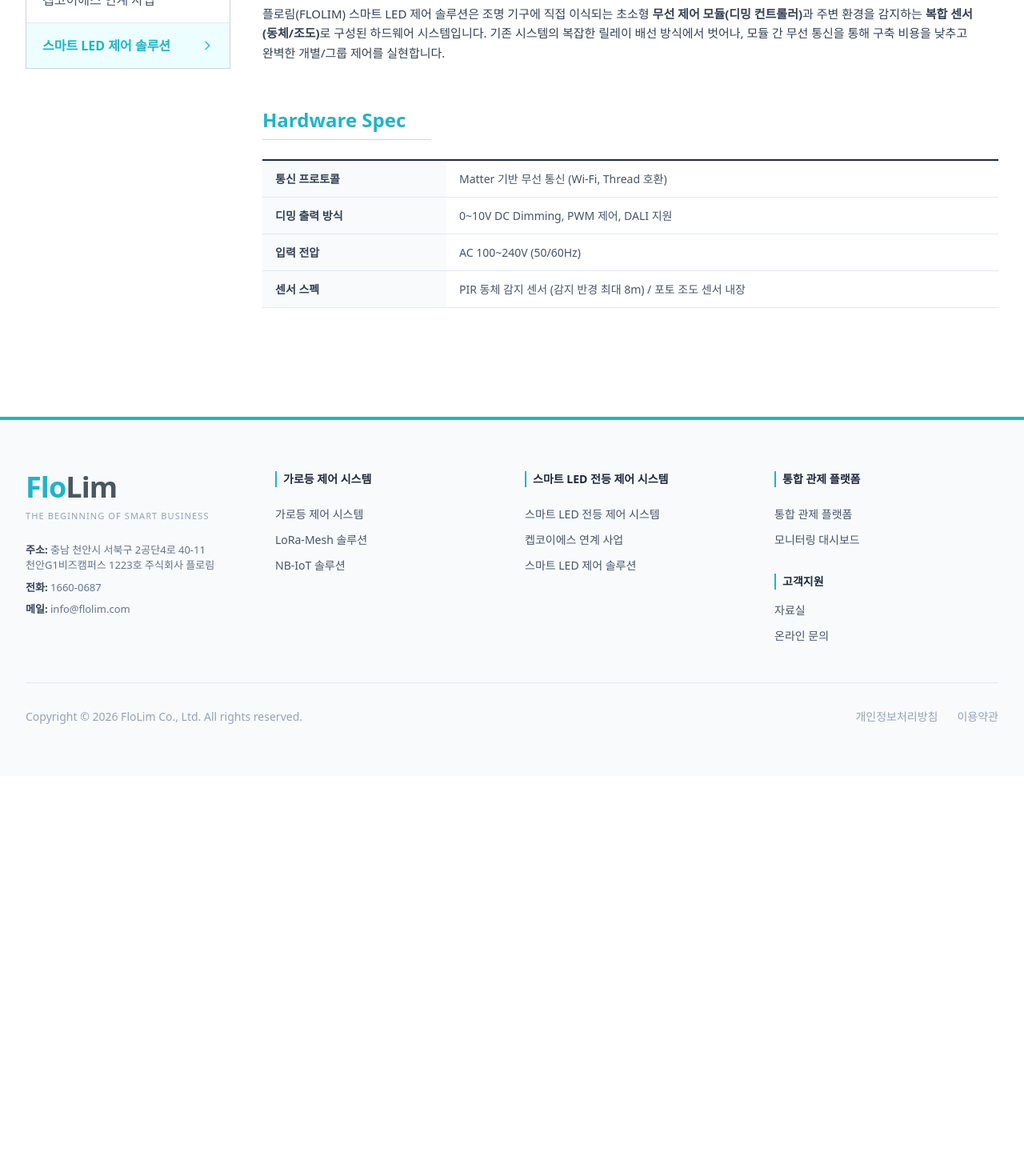
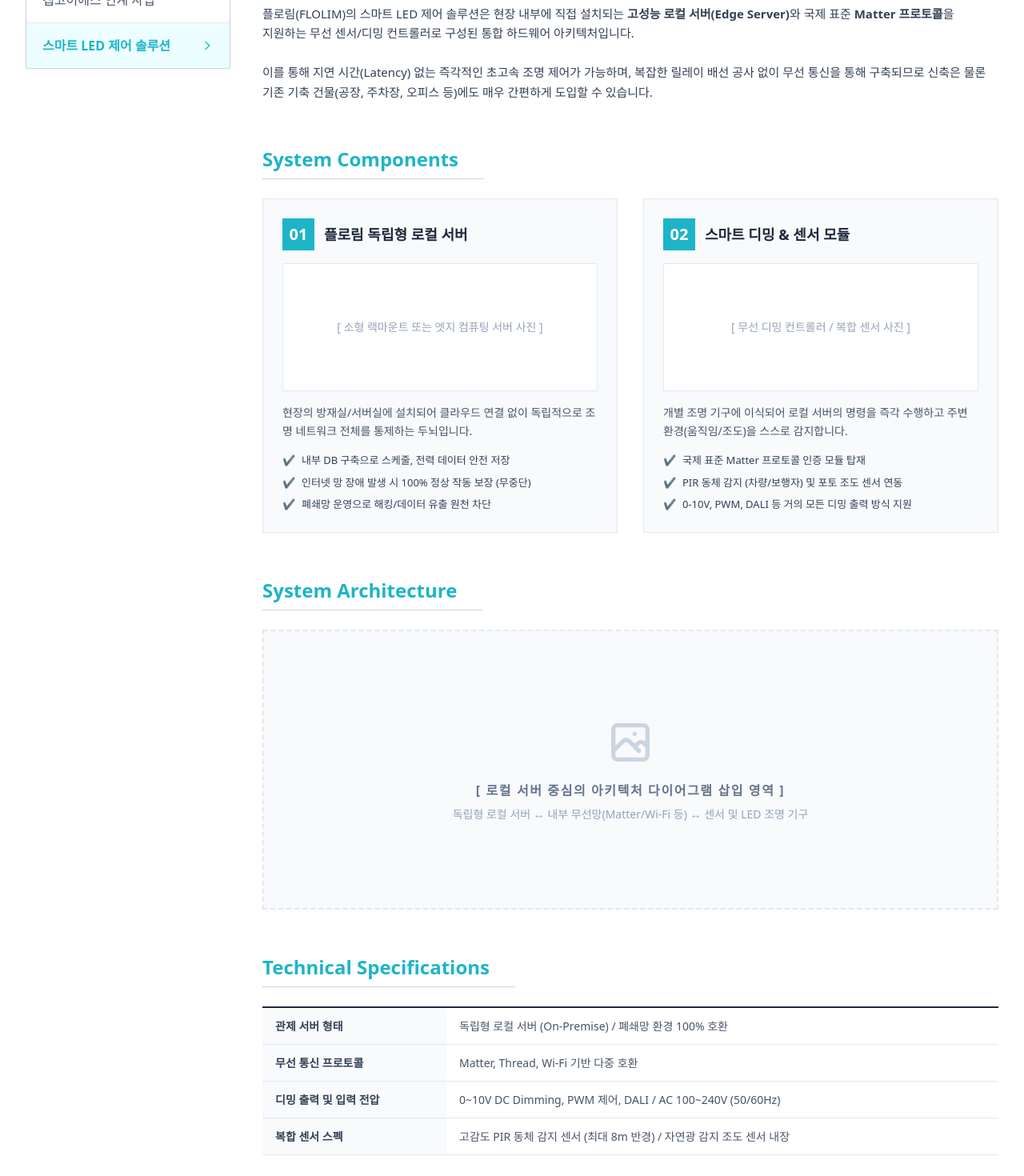
Before and after one commit to flolim-mj54/flolim-website, a React (Vite) app: page /led-solution in a window 1280 px wide. Shown: the part 460-1930 px from the top of the page at 80% size. Before the commit the page ends 1430 px from the top, so only its background shows below. Built offline with nearby package versions, Linux system fonts and the light colour scheme.

Commit message:
스마트 LED 하위 3개 메뉴 수정

```diff
--- a/src/SmartLedSolution.jsx
+++ b/src/SmartLedSolution.jsx
@@ -12,6 +12,7 @@ const SmartLedSolution = () => {
           <h1 className="text-3xl md:text-4xl font-black text-slate-800 tracking-tight">스마트 LED 제어 솔루션</h1>
         </div>
       </div>
+
       <div className="max-w-7xl mx-auto px-4 sm:px-6 lg:px-8 mt-12 flex flex-col md:flex-row gap-10">
         <aside className="w-full md:w-64 flex-shrink-0">
           <div className="border border-slate-300">
@@ -25,24 +26,97 @@ const SmartLedSolution = () => {
             </ul>
           </div>
         </aside>
+
         <section className="flex-1 min-w-0">
           <h2 className="text-3xl font-black text-slate-800 tracking-tight mb-8 pb-4 border-b-2 border-slate-200">
-            스마트 LED 제어 솔루션 <span className="text-lg text-slate-400 font-normal tracking-widest uppercase ml-2">Specification</span>
+            스마트 LED 제어 솔루션 <span className="text-lg text-slate-400 font-normal tracking-widest uppercase ml-2">Technical Specification</span>
           </h2>
+
           <div className="mb-14">
             <h3 className="text-2xl font-bold text-[#1eb4c8] border-b border-slate-300 pb-2 mb-6 inline-block pr-8">Overview</h3>
             <p className="text-slate-700 leading-relaxed break-keep text-[15px]">
-              플로림(FLOLIM) 스마트 LED 제어 솔루션은 조명 기구에 직접 이식되는 초소형 <b>무선 제어 모듈(디밍 컨트롤러)</b>과 주변 환경을 감지하는 <b>복합 센서(동체/조도)</b>로 구성된 하드웨어 시스템입니다. 기존 시스템의 복잡한 릴레이 배선 방식에서 벗어나, 모듈 간 무선 통신을 통해 구축 비용을 낮추고 완벽한 개별/그룹 제어를 실현합니다.
+              플로림(FLOLIM)의 스마트 LED 제어 솔루션은 현장 내부에 직접 설치되는 <b>고성능 로컬 서버(Edge Server)</b>와 국제 표준 <b>Matter 프로토콜</b>을 지원하는 무선 센서/디밍 컨트롤러로 구성된 통합 하드웨어 아키텍처입니다.
+              <br/><br/>
+              이를 통해 지연 시간(Latency) 없는 즉각적인 초고속 조명 제어가 가능하며, 복잡한 릴레이 배선 공사 없이 무선 통신을 통해 구축되므로 신축은 물론 기존 기축 건물(공장, 주차장, 오피스 등)에도 매우 간편하게 도입할 수 있습니다.
             </p>
           </div>
+
           <div className="mb-14">
-            <h3 className="text-2xl font-bold text-[#1eb4c8] border-b border-slate-300 pb-2 mb-6 inline-block pr-8">Hardware Spec</h3>
+            <h3 className="text-2xl font-bold text-[#1eb4c8] border-b border-slate-300 pb-2 mb-6 inline-block pr-8">System Components</h3>
+
+            <div className="grid grid-cols-1 md:grid-cols-2 gap-8">
+              {/* 로컬 서버 컴포넌트 */}
+              <div className="bg-slate-50 border border-slate-200 p-6 flex flex-col">
+                <div className="flex items-center mb-4">
+                  <span className="w-10 h-10 bg-[#1eb4c8] text-white flex items-center justify-center font-bold text-xl mr-3">01</span>
+                  <h4 className="text-lg font-bold text-slate-800">플로림 독립형 로컬 서버</h4>
+                </div>
+                {/* 🖼️ 제품 이미지 삽입 영역 */}
+                <div className="w-full h-40 bg-white border border-slate-200 flex items-center justify-center text-slate-400 text-sm mb-4">
+                  [ 소형 랙마운트 또는 엣지 컴퓨팅 서버 사진 ]
+                </div>
+                <p className="text-sm text-slate-600 mb-4 leading-relaxed flex-1">
+                  현장의 방재실/서버실에 설치되어 클라우드 연결 없이 독립적으로 조명 네트워크 전체를 통제하는 두뇌입니다.
+                </p>
+                <ul className="space-y-2 text-[13px] text-slate-700">
+                  <li className="flex items-start"><span className="text-[#1eb4c8] mr-2">✔️</span>내부 DB 구축으로 스케줄, 전력 데이터 안전 저장</li>
+                  <li className="flex items-start"><span className="text-[#1eb4c8] mr-2">✔️</span>인터넷 망 장애 발생 시 100% 정상 작동 보장 (무중단)</li>
+                  <li className="flex items-start"><span className="text-[#1eb4c8] mr-2">✔️</span>폐쇄망 운영으로 해킹/데이터 유출 원천 차단</li>
+                </ul>
+              </div>
+
+              {/* 램프 컨트롤러 컴포넌트 */}
+              <div className="bg-slate-50 border border-slate-200 p-6 flex flex-col">
+                <div className="flex items-center mb-4">
+                  <span className="w-10 h-10 bg-[#1eb4c8] text-white flex items-center justify-center font-bold text-xl mr-3">02</span>
+                  <h4 className="text-lg font-bold text-slate-800">스마트 디밍 & 센서 모듈</h4>
+                </div>
+                {/* 🖼️ 제품 이미지 삽입 영역 */}
+                <div className="w-full h-40 bg-white border border-slate-200 flex items-center justify-center text-slate-400 text-sm mb-4">
+                  [ 무선 디밍 컨트롤러 / 복합 센서 사진 ]
+                </div>
+                <p className="text-sm text-slate-600 mb-4 leading-relaxed flex-1">
+                  개별 조명 기구에 이식되어 로컬 서버의 명령을 즉각 수행하고 주변 환경(움직임/조도)을 스스로 감지합니다.
+                </p>
+                <ul className="space-y-2 text-[13px] text-slate-700">
+                  <li className="flex items-start"><span className="text-[#1eb4c8] mr-2">✔️</span>국제 표준 Matter 프로토콜 인증 모듈 탑재</li>
+                  <li className="flex items-start"><span className="text-[#1eb4c8] mr-2">✔️</span>PIR 동체 감지 (차량/보행자) 및 포토 조도 센서 연동</li>
+                  <li className="flex items-start"><span className="text-[#1eb4c8] mr-2">✔️</span>0-10V, PWM, DALI 등 거의 모든 디밍 출력 방식 지원</li>
+                </ul>
+              </div>
+            </div>
+          </div>
+
+          {/* 🖼️ 다이어그램 삽입 영역 (System Architecture) */}
+          <div className="mb-14">
+            <h3 className="text-2xl font-bold text-[#1eb4c8] border-b border-slate-300 pb-2 mb-6 inline-block pr-8">System Architecture</h3>
+            <div className="w-full bg-slate-50 border-2 border-slate-200 border-dashed p-8 flex flex-col items-center justify-center min-h-[350px]">
+              <svg className="w-16 h-16 text-slate-300 mx-auto mb-4" fill="none" stroke="currentColor" viewBox="0 0 24 24"><path strokeLinecap="round" strokeLinejoin="round" strokeWidth="2" d="M4 16l4.586-4.586a2 2 0 012.828 0L16 16m-2-2l1.586-1.586a2 2 0 012.828 0L20 14m-6-6h.01M6 20h12a2 2 0 002-2V6a2 2 0 00-2-2H6a2 2 0 00-2 2v12a2 2 0 002 2z"></path></svg>
+              <span className="text-slate-500 font-bold tracking-widest block mb-2">[ 로컬 서버 중심의 아키텍처 다이어그램 삽입 영역 ]</span>
+              <span className="text-sm text-slate-400 text-center">독립형 로컬 서버 ↔ 내부 무선망(Matter/Wi-Fi 등) ↔ 센서 및 LED 조명 기구</span>
+            </div>
+          </div>
+
+          <div className="mb-14">
+            <h3 className="text-2xl font-bold text-[#1eb4c8] border-b border-slate-300 pb-2 mb-6 inline-block pr-8">Technical Specifications</h3>
             <table className="w-full border-t-2 border-slate-800 text-[14px]">
               <tbody>
-                <tr className="border-b border-slate-200"><th className="bg-slate-50 py-3 px-4 text-left font-bold text-slate-700 w-1/4">통신 프로토콜</th><td className="py-3 px-4 text-slate-600">Matter 기반 무선 통신 (Wi-Fi, Thread 호환)</td></tr>
-                <tr className="border-b border-slate-200"><th className="bg-slate-50 py-3 px-4 text-left font-bold text-slate-700">디밍 출력 방식</th><td className="py-3 px-4 text-slate-600">0~10V DC Dimming, PWM 제어, DALI 지원</td></tr>
-                <tr className="border-b border-slate-200"><th className="bg-slate-50 py-3 px-4 text-left font-bold text-slate-700">입력 전압</th><td className="py-3 px-4 text-slate-600">AC 100~240V (50/60Hz)</td></tr>
-                <tr className="border-b border-slate-200"><th className="bg-slate-50 py-3 px-4 text-left font-bold text-slate-700">센서 스펙</th><td className="py-3 px-4 text-slate-600">PIR 동체 감지 센서 (감지 반경 최대 8m) / 포토 조도 센서 내장</td></tr>
+                <tr className="border-b border-slate-200">
+                  <th className="bg-slate-50 py-3 px-4 text-left font-bold text-slate-700 w-1/4">관제 서버 형태</th>
+                  <td className="py-3 px-4 text-slate-600">독립형 로컬 서버 (On-Premise) / 폐쇄망 환경 100% 호환</td>
+                </tr>
+                <tr className="border-b border-slate-200">
+                  <th className="bg-slate-50 py-3 px-4 text-left font-bold text-slate-700">무선 통신 프로토콜</th>
+                  <td className="py-3 px-4 text-slate-600">Matter, Thread, Wi-Fi 기반 다중 호환</td>
+                </tr>
+                <tr className="border-b border-slate-200">
+                  <th className="bg-slate-50 py-3 px-4 text-left font-bold text-slate-700">디밍 출력 및 입력 전압</th>
+                  <td className="py-3 px-4 text-slate-600">0~10V DC Dimming, PWM 제어, DALI / AC 100~240V (50/60Hz)</td>
+                </tr>
+                <tr className="border-b border-slate-200">
+                  <th className="bg-slate-50 py-3 px-4 text-left font-bold text-slate-700">복합 센서 스펙</th>
+                  <td className="py-3 px-4 text-slate-600">고감도 PIR 동체 감지 센서 (최대 8m 반경) / 자연광 감지 조도 센서 내장</td>
+                </tr>
               </tbody>
             </table>
           </div>
@@ -51,4 +125,5 @@ const SmartLedSolution = () => {
     </div>
   );
 };
+
 export default SmartLedSolution;
```
Also changed, not shown: src/KepcoEsco.jsx (+37 -11 lines), src/SmartLedIntro.jsx (+48 -25 lines).
